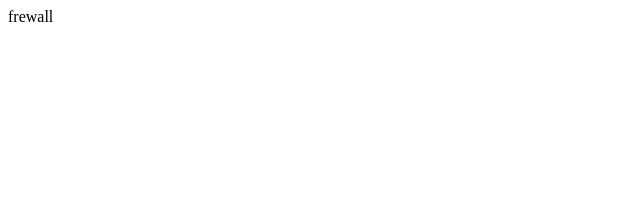
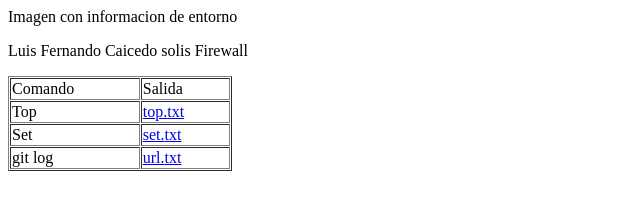
Before and after one commit to LuisFCaicedo/ucc-sd, a plain HTML site: page proyec-vulnerabilities/firewall-docker/public-html/index.html in a window 1280 px wide. Shown: the whole page, without its empty margins (0-640 px from the left). Drawn offline with Linux system fonts and the light colour scheme.

Commit message:
uddate images firewall

```diff
--- a/proyec-vulnerabilities/firewall-docker/public-html/index.html
+++ b/proyec-vulnerabilities/firewall-docker/public-html/index.html
@@ -1 +1,26 @@
-<p>frewall</p>
+<p>Imagen con informacion de entorno</p>
+
+<p>Luis Fernando Caicedo solis Firewall</p>
+
+<table border="1" cellpadding="1" cellspacing="1" style="width:224px">
+	<tbody>
+		<tr>
+			<td style="width:124px">Comando</td>
+			<td style="width:84px">Salida</td>
+		</tr>
+		<tr>
+			<td style="width:124px">Top</td>
+			<td style="width:84px"><a href="./top.html">top.</a><a href="./top.txt">txt</a></td>
+		</tr>
+		<tr>
+			<td style="width:124px">Set</td>
+			<td style="width:84px"><a href="./set.html">set.</a><a href="./set.txt">txt</a></td>
+		</tr>
+		<tr>
+			<td style="width:124px">git log</td>
+			<td style="width:84px"><a href="./url.html">url.</a><a href="./url.txt">txt</a></td>
+		</tr>
+	</tbody>
+</table>
+
+<p>&nbsp;</p>
```
Also changed, not shown: 2 other files.
